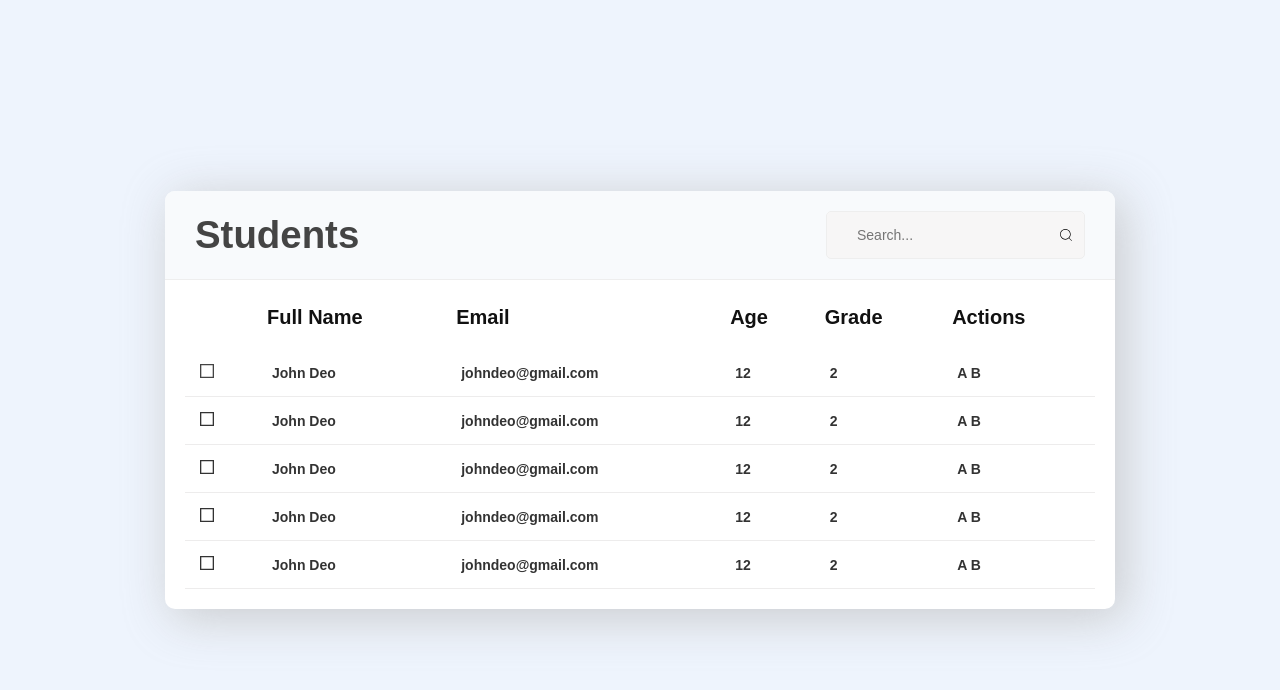
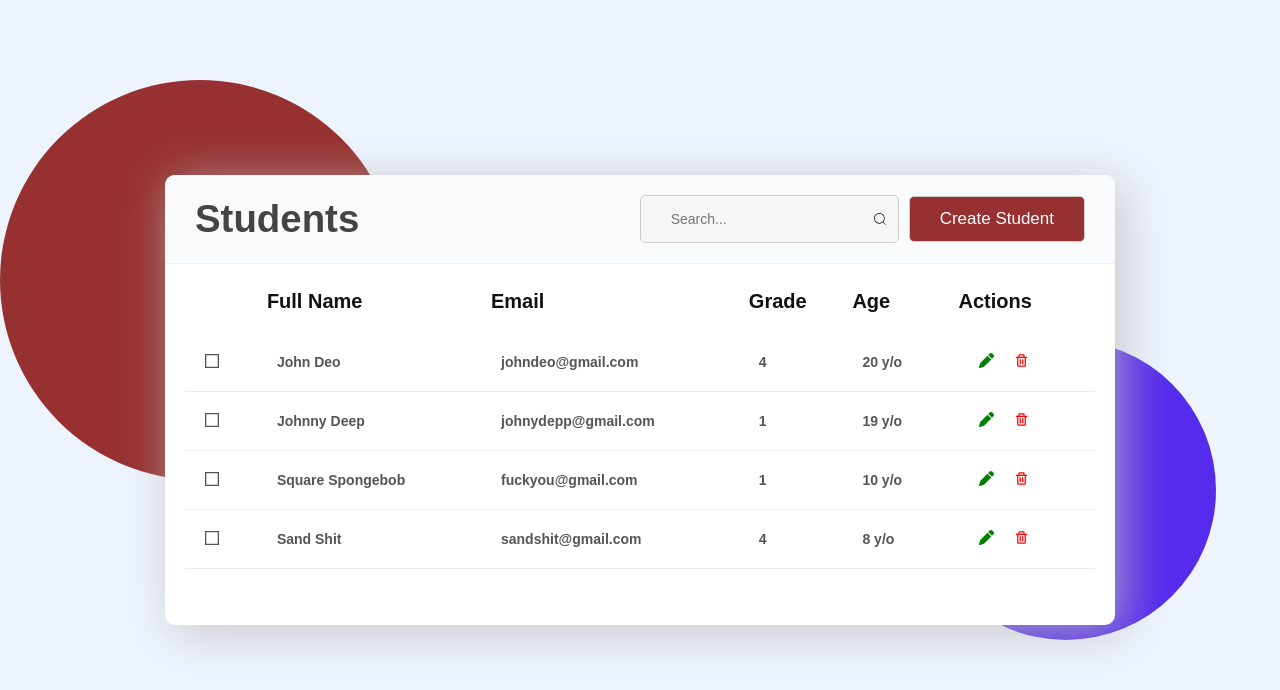
Before and after one commit to kzares-dev/students-nextjs-demo, a Next.js app: page /dashboard in a window 1280 px wide. Shown: the top 690 px of the page. Built offline with nearby package versions, Linux system fonts and the light colour scheme.

Commit message:
updated ui

```diff
--- a/app/dashboard/page.tsx
+++ b/app/dashboard/page.tsx
@@ -1,11 +1,11 @@
-import { Table } from "@/components"
+import { Table } from "@/components";
+import { getStudents } from "@/lib/actions/student.action";
 
-const Dashboard = () => {
-  return (
-    <div>
-        <Table />
-    </div>
-  )
-}
+const Dashboard = async ({ params }: { params: any }) => {
+  // TODO: Get the url params to make a pagination
+  const students = await getStudents(1);
 
-export default Dashboard
+  return <Table students={students} />;
+};
+
+export default Dashboard;
--- a/app/layout.tsx
+++ b/app/layout.tsx
@@ -1,17 +1,20 @@
-import "@/styles/globals.scss"
+import BackgroundSpotlight from "@/components/BackgroundSpotlight";
+import "@/styles/globals.scss";
 export const metadata = {
-  title: 'Next.js',
-  description: 'Generated by Next.js',
-}
+  title: "Next.js",
+  description: "Generated by Next.js",
+};
 
 export default function RootLayout({
   children,
 }: {
-  children: React.ReactNode
+  children: React.ReactNode;
 }) {
   return (
     <html lang="en">
-      <body>{children}</body>
+      <body>
+        <BackgroundSpotlight />
+        {children}</body>
     </html>
-  )
+  );
 }
--- /dev/null
+++ b/components/BackgroundSpotlight.tsx
@@ -0,0 +1,12 @@
+import React from 'react'
+
+const BackgroundSpotlight = () => {
+  return (
+    <div className='spotlight'>
+        <div className="light1" />
+        <div className="light2" />
+    </div>
+  )
+}
+
+export default BackgroundSpotlight
--- a/components/Button.tsx
+++ b/components/Button.tsx
@@ -1,7 +1,9 @@
 
-const Button = () => {
+const Button = ({ children } : { children: React.ReactNodei}) => {
   return (
-    <div>Button</div>
+    <button>
+      {children}
+    </button>
   )
 }
 
--- a/components/Columns.tsx
+++ /dev/null
@@ -1,8 +0,0 @@
-
-const Columns = () => {
-  return (
-    <div>Columns</div>
-  )
-}
-
-export default Columns
--- a/components/Table.tsx
+++ b/components/Table.tsx
@@ -1,8 +1,10 @@
 import { tableHead } from "@/lib/constants";
-import { FaRegSquareFull } from "react-icons/fa6";
+import { FaDeleteLeft, FaPen, FaRegSquareFull } from "react-icons/fa6";
 import TableHeader from "./TableHeader";
+import { BiTrash } from "react-icons/bi";
+import { StudentType } from "@/lib/tyoes";
 
-const Table = () => {
+const Table = ({ students }: { students: StudentType[] }) => {
   return (
     <section className="container">
       <TableHeader />
@@ -17,50 +19,23 @@ const Table = () => {
         </thead>
 
         <tbody>
-          <tr>
-            <td> <FaRegSquareFull color="#444" /> </td>
-            <td>John Deo</td>
-            <td>johndeo@gmail.com</td>
-            <td>12</td>
-            <td>2</td>
-            <td>A {/* TODO: icons for delete and edit */}B</td>
-          </tr>
-          <tr>
-            <td> <FaRegSquareFull /> </td>
-            <td>John Deo</td>
-            <td>johndeo@gmail.com</td>
-            <td>12</td>
-            <td>2</td>
-            <td>A {/* TODO: icons for delete and edit */}B</td>
-          </tr>
-          <tr>
-            <td> <FaRegSquareFull /> </td>
-            <td>John Deo</td>
-            <td>johndeo@gmail.com</td>
-            <td>12</td>
-            <td>2</td>
-            <td>A {/* TODO: icons for delete and edit */}B</td>
-          </tr>
-          <tr>
-            <td> <FaRegSquareFull /> </td>
-            <td>John Deo</td>
-            <td>johndeo@gmail.com</td>
-            <td>12</td>
-            <td>2</td>
-            <td>A {/* TODO: icons for delete and edit */}B</td>
-          </tr>
-          <tr>
-            <td> <FaRegSquareFull /> </td>
-            <td>John Deo</td>
-            <td>johndeo@gmail.com</td>
-            <td>12</td>
-            <td>2</td>
-            <td>A {/* TODO: icons for delete and edit */}B</td>
-          </tr>
+          {students.map((student, idx) => (
+            <tr>
+              <td>
+                <FaRegSquareFull />
+              </td>
+              <td>{student.firstName} {student.lastName} </td>
+              <td> {student.email} </td>
+              <td> {student.grade} </td>
+              <td> {student.age} y/o</td>
+              <td className="buttons">
+                <FaPen color="green" />
+                <BiTrash color="red" />
+              </td>
+            </tr>
+          ))}
         </tbody>
       </table>
-
-
     </section>
   );
 };
--- a/components/TableHeader.tsx
+++ b/components/TableHeader.tsx
@@ -1,13 +1,18 @@
 import { CiSearch } from "react-icons/ci";
+import Button from "./Button";
 
 const TableHeader = () => {
   return (
     <div className="table_header">
       <h1>Students</h1>
 
-      <div className="input_search">
-        <input className="input" type="search" placeholder="Search..." />
-        <CiSearch />
+      <div className="table_header_content">
+
+        <div className="input_search">
+          <input className="input" type="search" placeholder="Search..." />
+          <CiSearch />
+        </div>
+        <Button> Create Student </Button>
       </div>
     </div>
   );
--- a/components/index.ts
+++ b/components/index.ts
@@ -1,11 +1,9 @@
 import Button from "./Button";
-import Columns from "./Columns";
 import Table from "./Table";
 import TableHeader from "./TableHeader";
 
 export {
     Button,
-    Columns,
     Table,
     TableHeader,
 }
--- /dev/null
+++ b/lib/actions/student.action.ts
@@ -0,0 +1,16 @@
+"use server";
+
+import { dummyStudents } from "../constants";
+import { StudentType } from "../tyoes";
+
+const serverUrl = process.env.SERVER_URL;
+
+export async function getStudents(page: number): Promise<StudentType[]> {
+  //const response = await axios.get(`${serverUrl}/api/students`)
+  return dummyStudents;
+}
+
+export async function createStudent(student: StudentType) {
+  //const response = await axios.post(`${serverUrl}/api/students`, { student })
+
+}
--- a/lib/constants.ts
+++ b/lib/constants.ts
@@ -2,7 +2,39 @@ export const tableHead = [
     "",
     "Full Name",
     "Email",
+    "Grade",
     "Age",
-    "Grade",
     "Actions",
 ]
+
+
+export const dummyStudents = [
+    {
+        firstName: "John",
+        lastName: "Deo",
+        age: 20,
+        grade: 4,
+        email: "johndeo@gmail.com"
+    },
+    {
+        firstName: "Johnny",
+        lastName: "Deep",
+        age: 19,
+        grade: 1,
+        email: "johnydepp@gmail.com"
+    },
+    {
+        firstName: "Square",
+        lastName: "Spongebob",
+        age: 10,
+        grade: 1,
+        email: "fuckyou@gmail.com"
+    },
+    {
+        firstName: "Sand",
+        lastName: "Shit",
+        age: 8,
+        grade: 4,
+        email: "sandshit@gmail.com"
+    },
+]
--- /dev/null
+++ b/lib/tyoes.ts
@@ -0,0 +1,7 @@
+export type StudentType = {
+    firstName: string,
+    lastName: string,
+    email: string,
+    age: number,
+    grade: number,
+}
--- a/styles/globals.scss
+++ b/styles/globals.scss
@@ -1,5 +1,5 @@
 // _variables.scss
-$primary-color: #6236ff;
+$primary-color: #973131;
 $secondary-color: #552bee;
 $background-color: #eef4fd;
 $table-border-color: #edecec;
@@ -27,6 +27,7 @@ $border-radius-button: 20px;
   margin: 0;
   padding: 0;
   box-sizing: border-box;
+  transition: all 300ms ease-in-out;
 }
 
 body {
@@ -47,6 +48,7 @@ body {
   width: 100vw;
   max-width: 950px;
   overflow: hidden;
+  min-height: 450px;
 
   .table_header {
     display: flex;
@@ -63,21 +65,11 @@ body {
       font-weight: 600;
       color: #444;
     }
-  }
-
-  button {
-    outline: none;
-    border: none;
-    background: $primary-color;
-    color: #ffffff;
-    padding: $button-padding;
-    border-radius: $border-radius-button;
-    text-transform: uppercase;
-    font-size: 14px;
-    cursor: pointer;
-
-    &:hover {
-      background: $secondary-color;
+    .table_header_content {
+      display: flex;
+      flex-direction: row;
+      gap: 10px;
+      align-items: center;
     }
   }
 
@@ -85,7 +77,7 @@ body {
     display: flex;
     align-items: center;
     position: relative;
-    border: 1px solid #eee;
+    border: 1px solid #cdcbcb;
     border-radius: 5px;
     padding: 5px 10px;
     flex-direction: row;
@@ -122,15 +114,24 @@ body {
 
     tbody {
       tr {
-       border-radius: 5px;
         td {
           @include font-size($font-size-h2);
-          padding: 15px;
+          padding: 20px;
           text-align: left;
-          border-bottom: .5px solid $table-border-color;
+          border-bottom: 0.5px solid $table-border-color;
           font-size: 14px;
           font-weight: 600;
-          color: #333;
+          color: #555;
+        }
+
+        td.buttons > * {
+          margin: 0 10px;
+          cursor: pointer;
+          font-size: 15px;
+
+          &:hover {
+            transform: scale(1.2);
+          }
         }
 
         &:hover {
@@ -140,3 +141,50 @@ body {
     }
   }
 }
+/*===================
+BUTTON STYLES
+====================*/
+
+button {
+  outline: none;
+  border: none;
+  border: 1px solid #eee;
+  background-color: #f7f6f6;
+  border: 1px solid #cdcbcb;
+  padding: 12px 30px;
+  border-radius: 5px;
+  color: #fff;
+  font-weight: 400;
+  font-size: 17px;
+  background-color: $primary-color;
+  cursor: pointer;
+
+}
+/*===================
+SPOTLIGHT STYLES
+====================*/
+
+.spotlight{
+  display: flex;
+  position: fixed;
+  inset: 0;
+  z-index: -10;
+
+  .light1 {
+    position: absolute;
+    width: 400px;
+    height: 400px;
+    background-color: $primary-color;
+    top: 10%;
+    border-radius: 1000px;
+  }
+  .light2 {
+    position: absolute;
+    width: 300px;
+    height: 300px;
+    background-color: $secondary-color;
+    bottom: 20%;
+    right: 5%;
+    border-radius: 1000px;
+  }
+}
```
Also changed, not shown: 1 other file (tests, documents, lock files or other folders).
